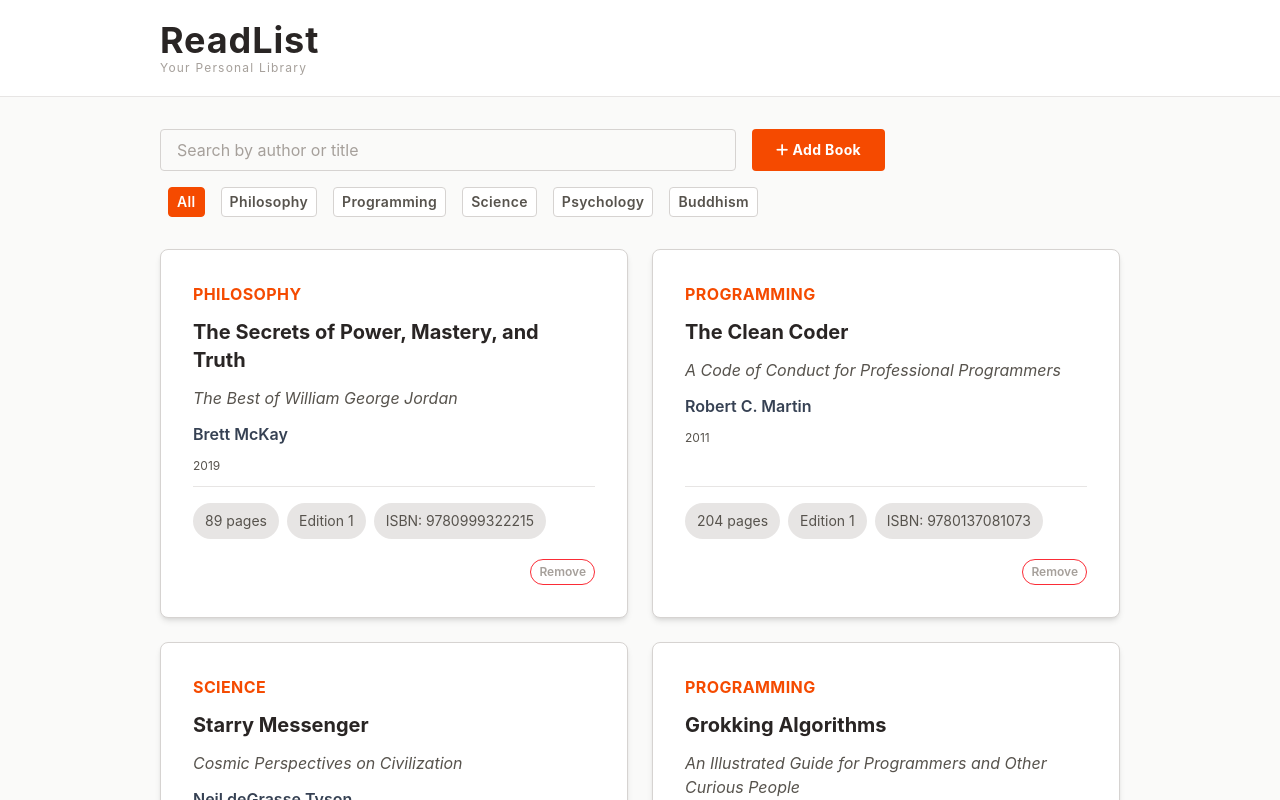
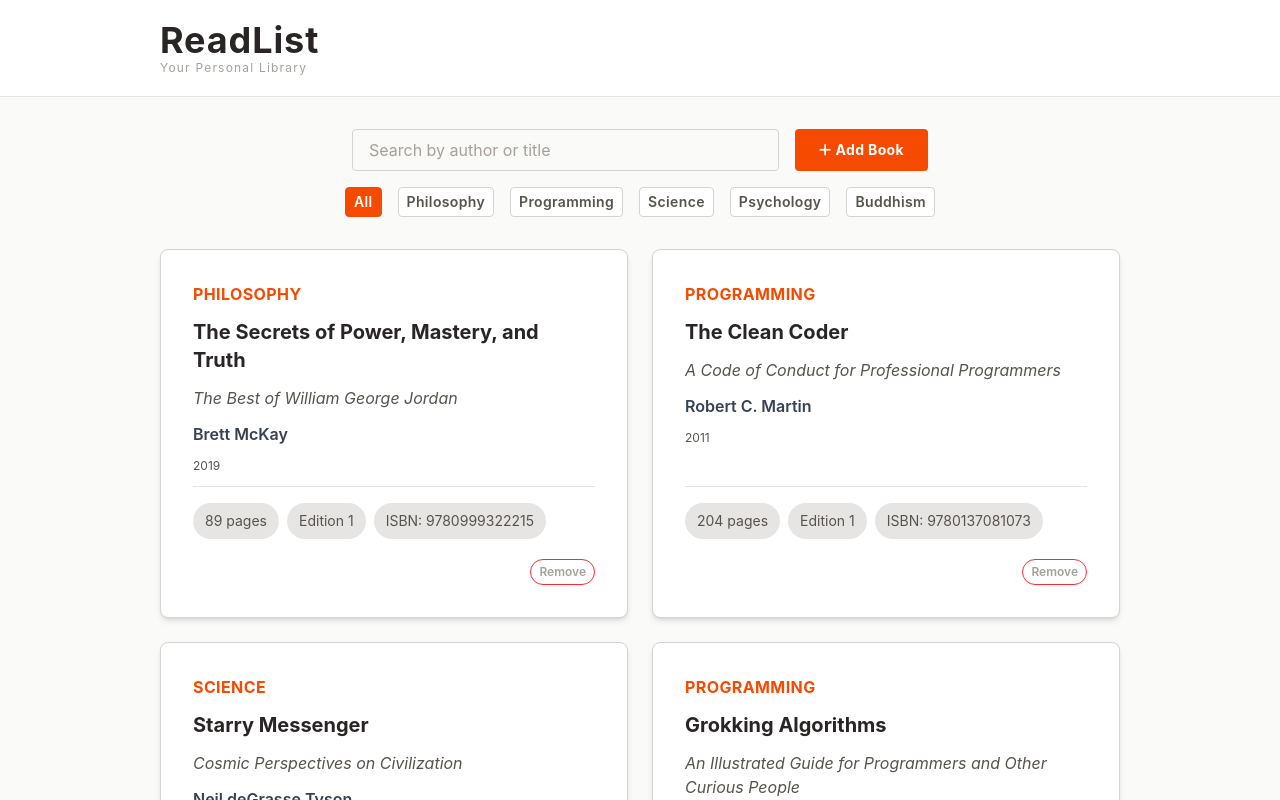
Before and after one commit to isaac-ndungu/library, a React (Vite) app: page / in a window 1280 px wide. Shown: the top 800 px of the page. Built offline with nearby package versions, Linux system fonts and the light colour scheme.

Commit message:
update styles and layout

```diff
--- a/src/components/Header.jsx
+++ b/src/components/Header.jsx
@@ -3,7 +3,7 @@ import React from 'react'
 function Header() {
     return (
         <header className='border-b border-stone-200 bg-white'>
-            <div className='max-w-5xl mx-auto px-8 py-5'>
+            <div className='max-w-5xl mx-auto px-8 py-5 textupda-center'>
                 <h1 className='text-4xl font-bold text-stone-800 tracking-wide'>ReadList</h1>
                 <p className='text-xs text-stone-400 tracking-widest'>Your Personal Library</p>
             </div>
--- a/src/components/Search.jsx
+++ b/src/components/Search.jsx
@@ -5,12 +5,12 @@ function Search(props) {
     const genres = ['All', ...props.genres];
 
     return (
-    <div className='max-w-5xl mx-auto px-8 flex flex-col gap-4 '>
-        <div className='flex gap-4'>
+    <div className='max-w-5xl mx-auto px-8 flex flex-col gap-4 items-center'>
+        <div className='flex gap-4 w-full max-w-xl'>
             <input type="text" placeholder='Search by author or title' value={props.searchQuery} onChange={props.onSearchChange}
-                    className='w-full max-w-xl border border-stone-300 rounded-sm px-4 py-2 text-md text-stone-700 placeholder-stone-400 focus:outline-none focus:border-orange-500 focus:ring-1 focus:ring-orange-500 bg-stone-50' />
+                    className='w-full max-w-xl flex-1 border border-stone-300 rounded-sm px-4 py-2 text-md text-stone-700 placeholder-stone-400 focus:outline-none focus:border-orange-500 focus:ring-1 focus:ring-orange-500 bg-stone-50' />
 
-            <button onClick={props.onToggleForm} className='bg-orange-600 hover:bg-orange-700 text-white text-sm font-bold tracking-wide px-6 py-2 rounded-sm transition-colors'>
+            <button onClick={props.onToggleForm} className=' bg-orange-600 hover:bg-orange-700 text-white text-sm font-bold tracking-wide px-6 py-2 rounded-sm transition-colors'>
                 <i className="fa-solid fa-plus mr-1"></i>Add Book
             </button>
         </div>
```
